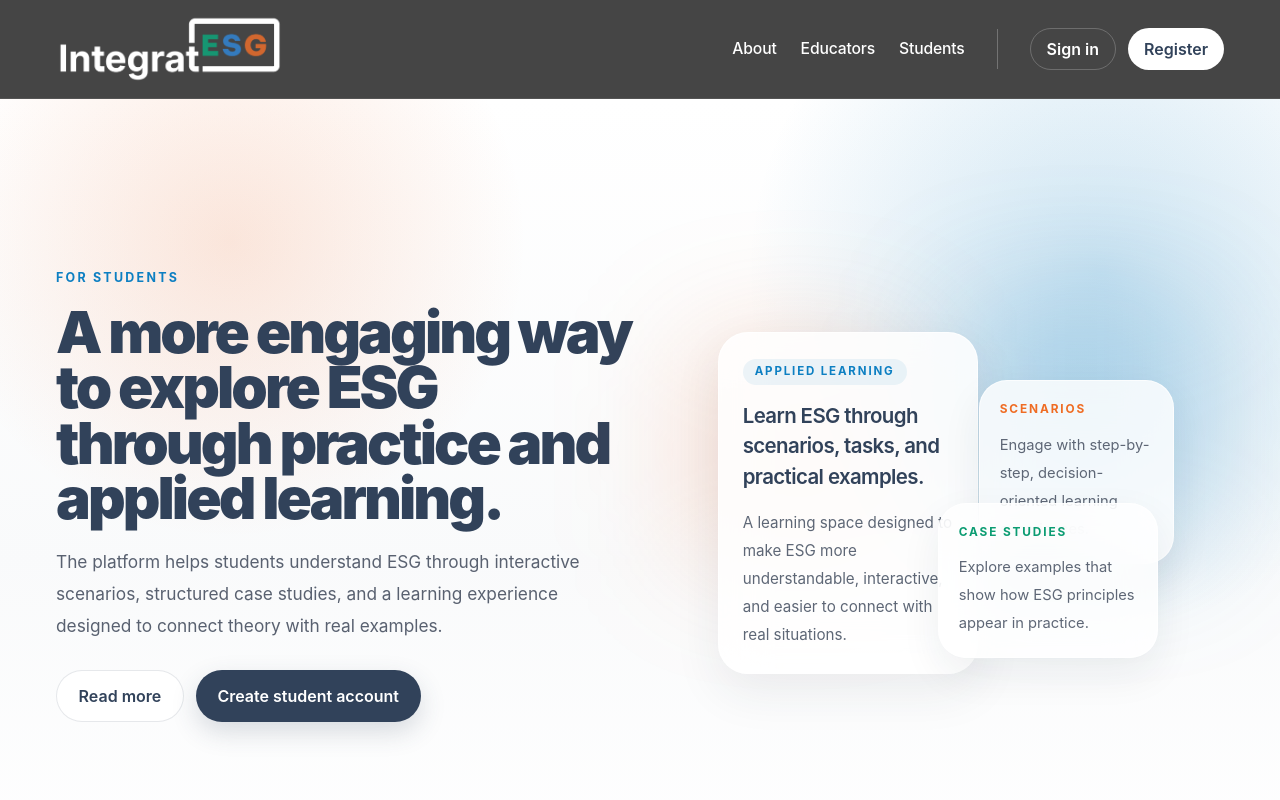
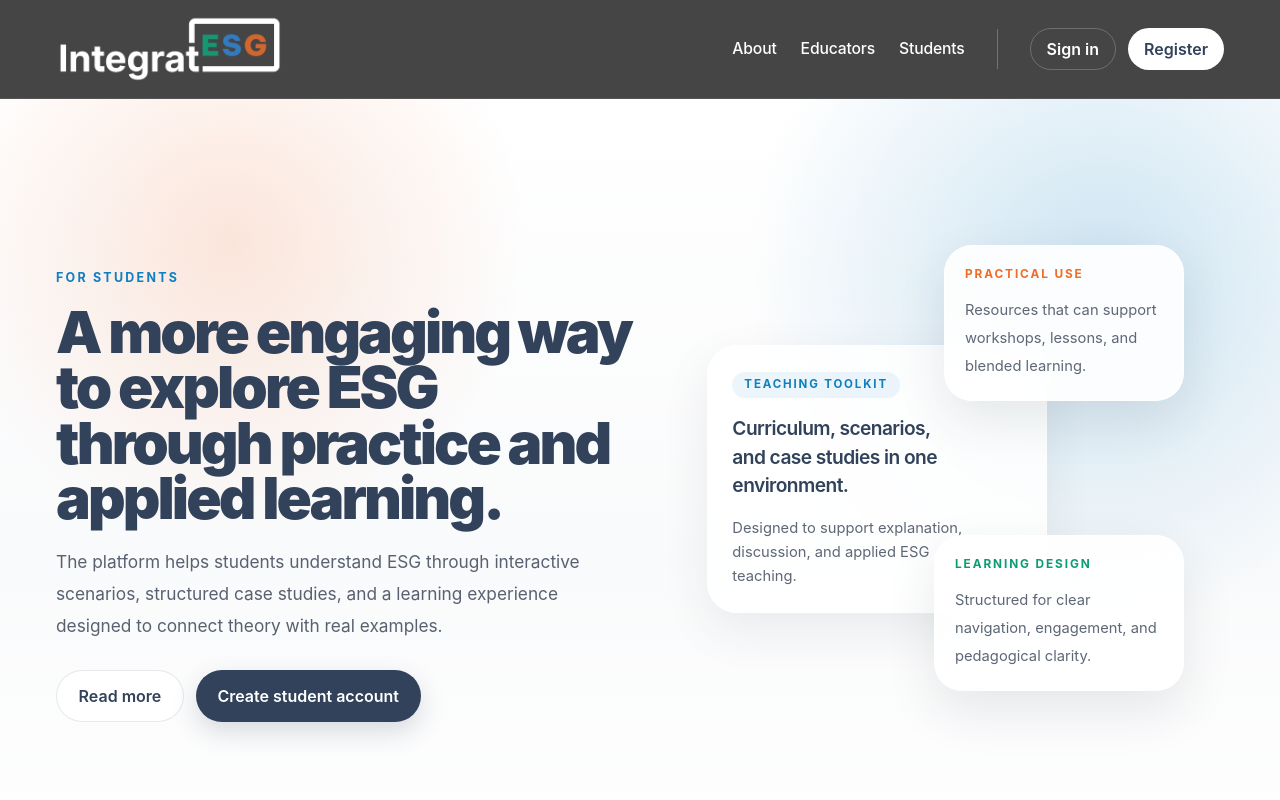
Before and after one commit to zuzannapajak/integratesg, a Next.js app: page /en/students in a window 1280 px wide. Shown: the top 800 px of the page. Built offline with nearby package versions, Linux system fonts and the light colour scheme.

Commit message:
added sutdents and educators page, improved navbar and footer

```diff
--- a/app/[locale]/(protected)/dashboard/page.tsx
+++ b/app/[locale]/(protected)/dashboard/page.tsx
@@ -29,7 +29,7 @@ export default async function DashboardPage({ params }: Props) {
   }
 
   const role = profile.role;
-  const displayName = profile.fullName || user.email?.split("@")[0] || "User";
+  const displayName = profile.fullName ?? user.email?.split("@")[0] ?? "User";
   const avatarColor =
     role === "educator" ? "bg-[#0b9c72]" : role === "admin" ? "bg-[#31425a]" : "bg-[#ef6c23]";
 
--- a/app/[locale]/(public)/educators/page.tsx
+++ b/app/[locale]/(public)/educators/page.tsx
@@ -88,24 +88,11 @@ export default async function EducatorsPage({ params }: Props) {
           </div>
 
           <div className="relative hidden lg:block">
-            <div className="relative mx-auto h-97.5 w-full max-w-130">
-              <div className="absolute left-0 top-10 h-55 w-55 rounded-[32px] bg-[#ec6725]/18 blur-3xl" />
-              <div className="absolute right-0 top-0 h-[250px] w-[250px] rounded-[40px] bg-[#0d7fc2]/24 blur-3xl" />
+            <div className="relative mx-auto h-125 w-full max-w-145">
+              <div className="absolute left-10 top-20 -z-10 h-64 w-64 rounded-full bg-[#ec6725]/12 blur-3xl" />
+              <div className="absolute right-10 bottom-10 -z-10 h-64 w-64 rounded-full bg-[#0d7fc2]/16 blur-3xl" />
 
-              <div className="absolute left-8 top-8 w-[260px] rounded-[30px] border border-white/70 bg-white/86 p-6 shadow-[0_18px_48px_rgba(35,45,62,0.08)] backdrop-blur-xl">
-                <p className="inline-flex rounded-full bg-[#0d7fc2]/8 px-3 py-1 text-[0.72rem] font-bold uppercase tracking-[0.16em] text-[#0d7fc2]">
-                  Teaching toolkit
-                </p>
-                <h2 className="mt-4 text-[1.28rem] font-semibold tracking-[-0.03em] text-[#31425a]">
-                  Curriculum, scenarios, and case studies in one environment.
-                </h2>
-                <p className="mt-4 text-[0.95rem] leading-7 text-[#5e6776]">
-                  Designed to support explanation, discussion, guided learning, and applied ESG
-                  teaching.
-                </p>
-              </div>
-
-              <div className="absolute right-8 top-20 w-[195px] rounded-[28px] border border-white/70 bg-white/82 p-5 shadow-[0_16px_40px_rgba(35,45,62,0.07)] backdrop-blur-xl">
+              <div className="absolute right-10 top-0 w-60 rounded-[28px] border border-white/80 bg-white/90 p-5 shadow-[0_20px_50px_rgba(35,45,62,0.1)] backdrop-blur-xl z-30">
                 <p className="text-[0.74rem] font-bold uppercase tracking-[0.16em] text-[#ef6c23]">
                   Practical use
                 </p>
@@ -114,7 +101,19 @@ export default async function EducatorsPage({ params }: Props) {
                 </p>
               </div>
 
-              <div className="absolute bottom-8 right-12 w-[220px] rounded-[28px] border border-white/70 bg-white/82 p-5 shadow-[0_16px_40px_rgba(35,45,62,0.07)] backdrop-blur-xl">
+              <div className="absolute left-10 top-25 w-85 rounded-[30px] border border-white/70 bg-white/86 p-6 shadow-[0_18px_48px_rgba(35,45,62,0.08)] backdrop-blur-xl z-20">
+                <p className="inline-flex rounded-full bg-[#0d7fc2]/8 px-3 py-1 text-[0.72rem] font-bold uppercase tracking-[0.16em] text-[#0d7fc2]">
+                  Teaching toolkit
+                </p>
+                <h2 className="mt-4 text-[1.2rem] font-semibold tracking-[-0.03em] text-[#31425a] lg:max-w-55">
+                  Curriculum, scenarios, and case studies in one environment.
+                </h2>
+                <p className="mt-4 text-[0.92rem] leading-6 text-[#5e6776] lg:max-w-60">
+                  Designed to support explanation, discussion, and applied ESG teaching.
+                </p>
+              </div>
+
+              <div className="absolute right-10 top-72.5 w-62.5 rounded-[28px] border border-white/70 bg-white/90 p-5 shadow-[0_20px_50px_rgba(35,45,62,0.1)] backdrop-blur-xl z-30">
                 <p className="text-[0.74rem] font-bold uppercase tracking-[0.16em] text-[#0b9c72]">
                   Learning design
                 </p>
--- a/app/[locale]/(public)/students/page.tsx
+++ b/app/[locale]/(public)/students/page.tsx
@@ -87,40 +87,39 @@ export default async function StudentsPage({ params }: Props) {
           </div>
 
           <div className="relative hidden lg:block">
-            <div className="relative mx-auto h-[390px] w-full max-w-[520px]">
-              <div className="absolute left-0 top-10 h-[220px] w-[220px] rounded-[32px] bg-[#ec6725]/18 blur-3xl" />
-              <div className="absolute right-0 top-0 h-[250px] w-[250px] rounded-[40px] bg-[#0d7fc2]/24 blur-3xl" />
-
-              <div className="absolute left-8 top-8 w-[260px] rounded-[30px] border border-white/70 bg-white/86 p-6 shadow-[0_18px_48px_rgba(35,45,62,0.08)] backdrop-blur-xl">
-                <p className="inline-flex rounded-full bg-[#0d7fc2]/8 px-3 py-1 text-[0.72rem] font-bold uppercase tracking-[0.16em] text-[#0d7fc2]">
-                  Applied learning
+            <div className="relative mx-auto h-125 w-full max-w-145">
+              <div className="absolute right-10 top-0 w-60 rounded-[28px] border border-white/80 bg-white/90 p-5 shadow-[0_20px_50px_rgba(35,45,62,0.1)] backdrop-blur-xl z-30">
+                <p className="text-[0.74rem] font-bold uppercase tracking-[0.16em] text-[#ef6c23]">
+                  Practical use
                 </p>
-                <h2 className="mt-4 text-[1.28rem] font-semibold tracking-[-0.03em] text-[#31425a]">
-                  Learn ESG through scenarios, tasks, and practical examples.
-                </h2>
-                <p className="mt-4 text-[0.95rem] leading-7 text-[#5e6776]">
-                  A learning space designed to make ESG more understandable, interactive, and easier
-                  to connect with real situations.
+                <p className="mt-3 text-[0.92rem] leading-7 text-[#5e6776]">
+                  Resources that can support workshops, lessons, and blended learning.
                 </p>
               </div>
 
-              <div className="absolute right-8 top-20 w-[195px] rounded-[28px] border border-white/70 bg-white/82 p-5 shadow-[0_16px_40px_rgba(35,45,62,0.07)] backdrop-blur-xl">
-                <p className="text-[0.74rem] font-bold uppercase tracking-[0.16em] text-[#ef6c23]">
-                  Scenarios
+              <div className="absolute left-10 top-25 w-85 rounded-[30px] border border-white/70 bg-white/86 p-6 shadow-[0_18px_48px_rgba(35,45,62,0.08)] backdrop-blur-xl z-20">
+                <p className="inline-flex rounded-full bg-[#0d7fc2]/8 px-3 py-1 text-[0.72rem] font-bold uppercase tracking-[0.16em] text-[#0d7fc2]">
+                  Teaching toolkit
                 </p>
-                <p className="mt-3 text-[0.92rem] leading-7 text-[#5e6776]">
-                  Engage with step-by-step, decision-oriented learning experiences.
+                <h2 className="mt-4 text-[1.2rem] font-semibold tracking-[-0.03em] text-[#31425a] lg:max-w-55">
+                  Curriculum, scenarios, and case studies in one environment.
+                </h2>
+                <p className="mt-4 text-[0.92rem] leading-6 text-[#5e6776] lg:max-w-60">
+                  Designed to support explanation, discussion, and applied ESG teaching.
                 </p>
               </div>
 
-              <div className="absolute bottom-8 right-12 w-[220px] rounded-[28px] border border-white/70 bg-white/82 p-5 shadow-[0_16px_40px_rgba(35,45,62,0.07)] backdrop-blur-xl">
+              <div className="absolute right-10 top-72.5 w-62.5 rounded-[28px] border border-white/70 bg-white/90 p-5 shadow-[0_20px_50px_rgba(35,45,62,0.1)] backdrop-blur-xl z-30">
                 <p className="text-[0.74rem] font-bold uppercase tracking-[0.16em] text-[#0b9c72]">
-                  Case studies
+                  Learning design
                 </p>
                 <p className="mt-3 text-[0.92rem] leading-7 text-[#5e6776]">
-                  Explore examples that show how ESG principles appear in practice.
+                  Structured for clear navigation, engagement, and pedagogical clarity.
                 </p>
               </div>
+
+              <div className="absolute left-10 top-20 -z-10 h-64 w-64 rounded-full bg-[#ec6725]/12 blur-3xl" />
+              <div className="absolute right-10 bottom-10 -z-10 h-64 w-64 rounded-full bg-[#0d7fc2]/16 blur-3xl" />
             </div>
           </div>
         </div>
--- a/app/globals.css
+++ b/app/globals.css
@@ -43,7 +43,6 @@ button {
   position: sticky;
   top: 0;
   z-index: 100;
-  background: rgba(58, 58, 58, 0.94);
   color: white;
   backdrop-filter: blur(12px);
   border-bottom: 1px solid rgba(255, 255, 255, 0.08);
--- a/components/layout/public-footer.tsx
+++ b/components/layout/public-footer.tsx
@@ -60,13 +60,21 @@ export default function PublicFooter({ locale }: Props) {
         </div>
 
         <div className="mt-10 flex items-center justify-center gap-4">
-          <a href="#" aria-label="Facebook" className="footer-social-icon">
+          <a
+            href="https://www.facebook.com/integratesg"
+            aria-label="Facebook"
+            className="footer-social-icon"
+          >
             <svg viewBox="0 0 24 24" aria-hidden="true" className="h-4 w-4 fill-current">
               <path d="M22 12.07C22 6.5 17.52 2 12 2S2 6.5 2 12.07c0 5.03 3.66 9.2 8.44 9.93v-7.03H7.9v-2.9h2.54V9.85c0-2.52 1.49-3.92 3.78-3.92 1.1 0 2.25.2 2.25.2v2.47H15.2c-1.25 0-1.64.78-1.64 1.58v1.89h2.79l-.45 2.9h-2.34V22c4.78-.73 8.44-4.9 8.44-9.93Z" />
             </svg>
           </a>
 
-          <a href="#" aria-label="LinkedIn" className="footer-social-icon">
+          <a
+            href="https://www.linkedin.com/company/integrat-esg/"
+            aria-label="LinkedIn"
+            className="footer-social-icon"
+          >
             <svg viewBox="0 0 24 24" aria-hidden="true" className="h-4 w-4 fill-current">
               <path d="M6.94 8.5A1.56 1.56 0 1 1 6.94 5.38a1.56 1.56 0 0 1 0 3.12ZM5.6 9.74h2.67V18.4H5.6V9.74Zm4.35 0h2.56v1.18h.04c.36-.67 1.22-1.38 2.5-1.38 2.67 0 3.16 1.76 3.16 4.04v4.82h-2.67v-4.27c0-1.02-.02-2.33-1.42-2.33-1.43 0-1.65 1.12-1.65 2.26v4.34H9.95V9.74Z" />
             </svg>
```
Also changed, not shown: app/[locale]/(public)/about/page.tsx (+18 -19 lines), components/layout/public-navbar.tsx (+103 -2 lines).
